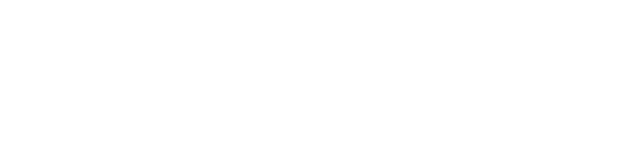
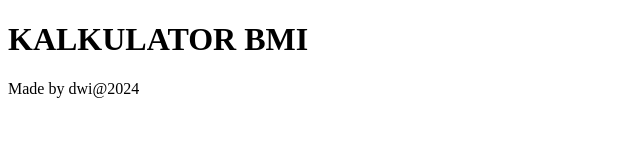
Before and after one commit to revou-fundamental-course/25-nov-24-Dwiastuti03, a plain HTML site: page index.html in a window 1280 px wide. Shown: the whole page, without its empty margins (0-640 px from the left). Drawn offline with Linux system fonts and the light colour scheme.

Commit message:
update core layout

```diff
--- a/index.html
+++ b/index.html
@@ -7,6 +7,19 @@
     <link rel="stylesheet" href="css/style.css">
 </head>
 <body>
+    <!-- Judul website -->
+    <header>
+        <h1>KALKULATOR BMI</h1>
+    </header>
 
+    <!-- Konten website -->
+     <main>
+
+     </main>
+
+     <!-- Footer Website -->
+      <footer>
+        <p>Made by dwi@2024</p>
+      </footer>
 </body>
 </html>
```
